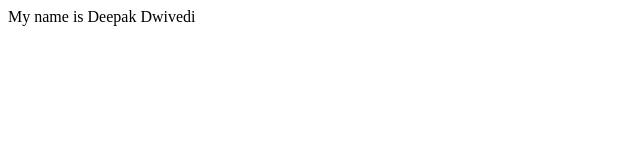
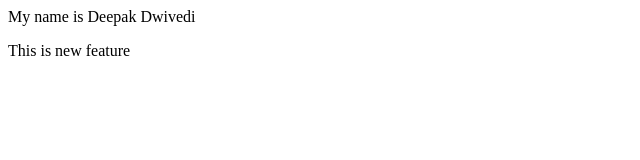
Before and after one commit to dwivedi20/jai, a plain HTML site: page index.html in a window 1280 px wide. Shown: the whole page, without its empty margins (0-640 px from the left). Drawn offline with Linux system fonts and the light colour scheme.

Commit message:
Add new pra

```diff
--- a/index.html
+++ b/index.html
@@ -1,3 +1,6 @@
 <p>
     My name is Deepak Dwivedi
 </p>
+<p>
+    This is  new feature
+</p>
```
